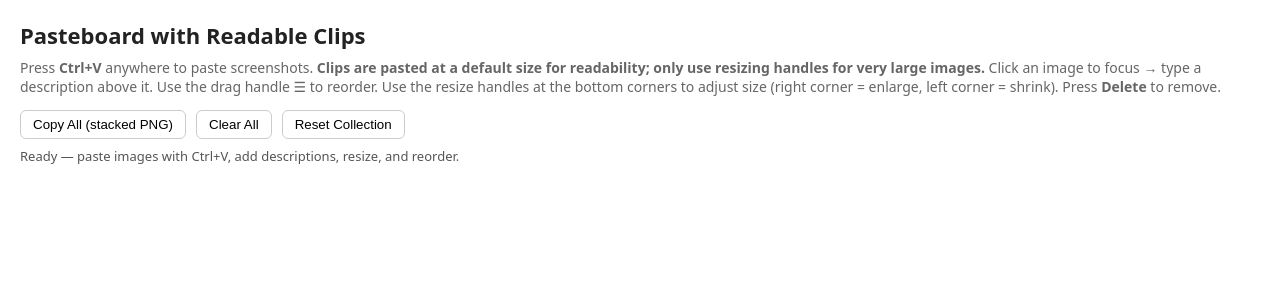
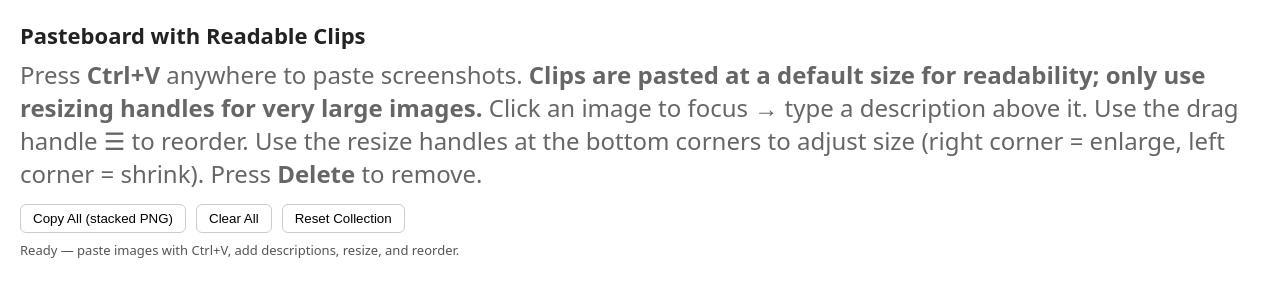
Before and after one commit to averkoc/lx, a Jekyll site: the page docs/clipper.html, which Jekyll copies as it is, in a window 1280 px wide. Shown: the top 300 px of the page. Built offline with Jekyll 4.4.1, drawn with Linux system fonts in a browser that asks for light colours.

Commit message:
Update clipper.html

```diff
--- a/docs/clipper.html
+++ b/docs/clipper.html
@@ -12,7 +12,7 @@ body {
 }
 h1 { font-size: 22px; margin-bottom: 8px; }
 #instructions {
-  font-size: 14px;
+  font-size: 1.5em;
   color: #666;
   margin-bottom: 12px;
 }
@@ -34,7 +34,7 @@ h1 { font-size: 22px; margin-bottom: 8px; }
 }
 /* Description */
 .desc {
-  font-size: 14px;
+  font-size: 1.5em;
   margin-bottom: 4px;
   padding: 2px 4px;
   min-height: 20px;
```
